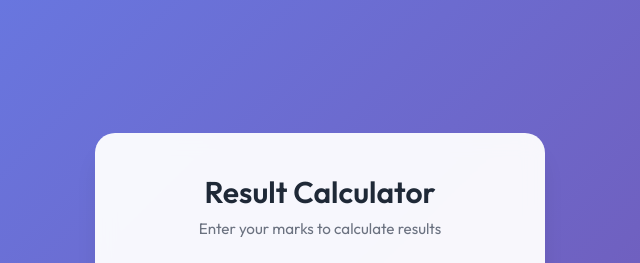
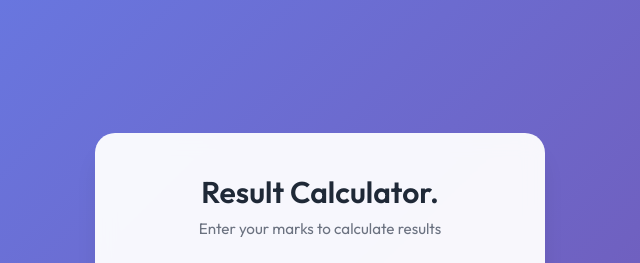
Before and after one commit to hrishikesh-thakare/Devops-Lab, a plain HTML site: page StudentResultCalculator/index.html in a window 1280 px wide. Shown: the top 263 px of the page, 320-960 px from the left. Drawn offline with Linux system fonts and the light colour scheme.

Commit message:
testing webhooks

```diff
--- a/StudentResultCalculator/index.html
+++ b/StudentResultCalculator/index.html
@@ -163,7 +163,7 @@
   </head>
   <body>
     <div class="container">
-      <h1>Result Calculator</h1>
+      <h1>Result Calculator.</h1>
       <p class="subtitle">Enter your marks to calculate results</p>
 
       <div class="input-group">
```
